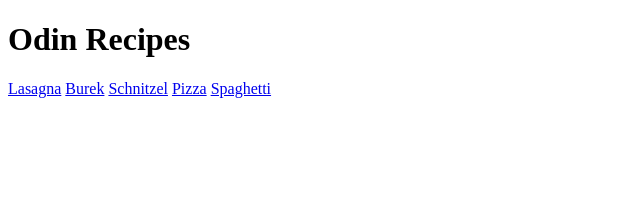
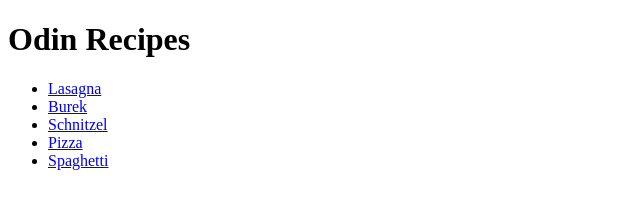
Before and after one commit to Thanalol/odin-recipes, a plain HTML site: page index.html in a window 1280 px wide. Shown: the whole page, without its empty margins (0-640 px from the left). Drawn offline with Linux system fonts and the light colour scheme.

Commit message:
Changed relative links on index.html into a <ul>, finished this lesson

```diff
--- a/index.html
+++ b/index.html
@@ -8,11 +8,12 @@
 <body>
     <h1>Odin Recipes</h1>
 
-    <a href="recipes/lasagna/lasagna.html">Lasagna</a>
-    <a href="recipes/burek/burek.html">Burek</a>
-    <a href="recipes/schnitzel/schnitzel.html">Schnitzel</a>
-    <a href="recipes/pizza/pizza.html">Pizza</a>
-    <a href="recipes/spaghetti/spaghetti.html">Spaghetti</a>
-
+    <ul>
+        <li><a href="recipes/lasagna/lasagna.html">Lasagna</a></li>
+        <li><a href="recipes/burek/burek.html">Burek</a></li>
+        <li><a href="recipes/schnitzel/schnitzel.html">Schnitzel</a></li>
+        <li><a href="recipes/pizza/pizza.html">Pizza</a></li>
+        <li><a href="recipes/spaghetti/spaghetti.html">Spaghetti</a></li>
+    </ul>
 </body>
 </html>
```
